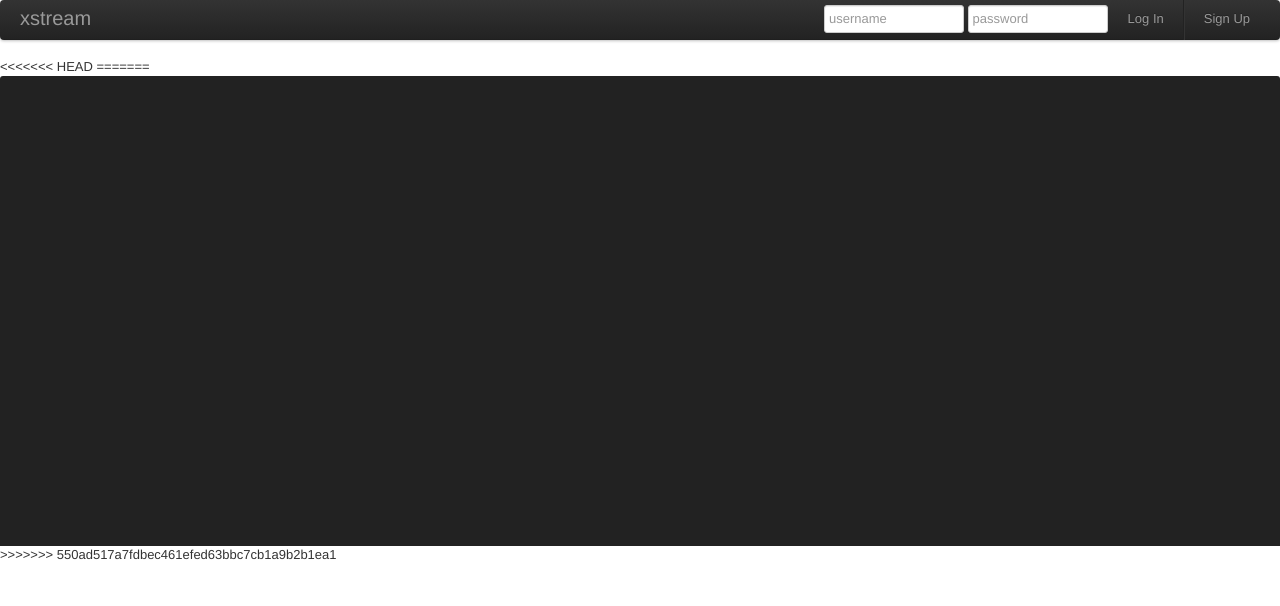
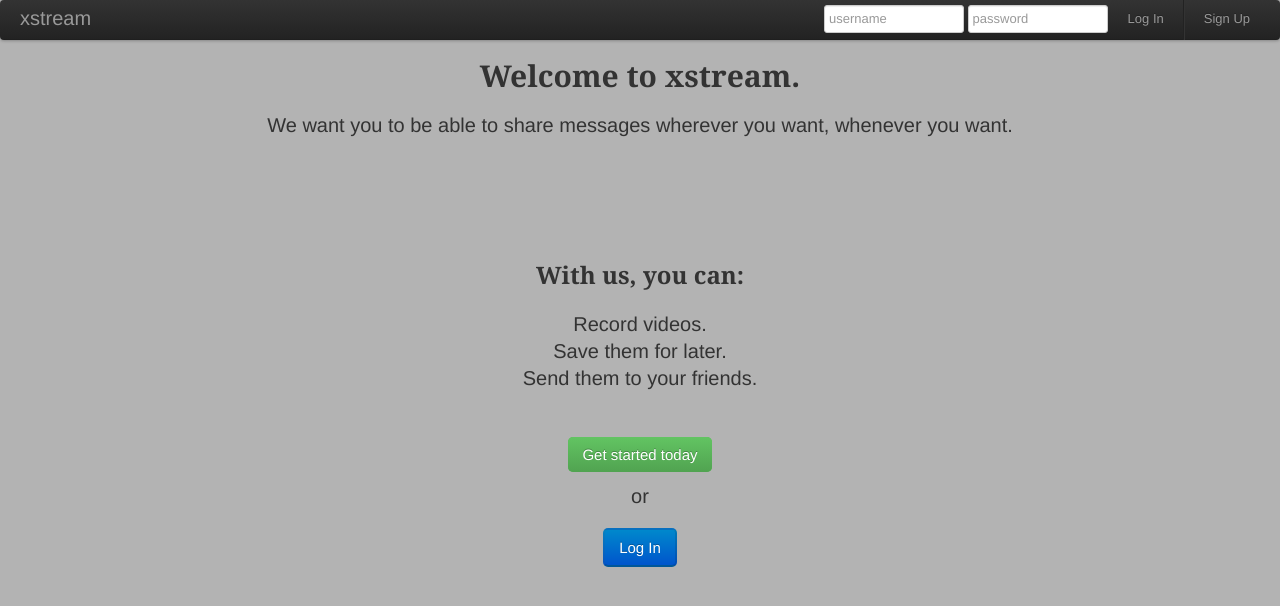
Before and after one commit to terencekwt/xstream, a PHP site: page /xstream/ in a window 1280 px wide. Shown: the top 606 px of the page. Run offline with PHP 8.4, Linux system fonts and the light colour scheme; some libraries are stand-ins or nearby versions.

Commit message:
All updated.

```diff
--- a/css/style.css
+++ b/css/style.css
@@ -6,13 +6,6 @@ div#camera_panel {
 	-moz-border-radius: 3px 3px 0px 0px;
 	border-radius: 3px 3px 0px 0px;
 	width: 100%;
-}
-
-div#camera {
-	width: 600px;
-	height: 450px;
-	margin-left: auto;
-	margin-right: auto;
 }
 
 .box{
@@ -38,3 +31,44 @@ div#myTab {
 
 	margin: auto auto auto auto;
 }
+
+div#camera_panel {
+	background-color: #222222;
+	padding: 10px 0px 10px 0px;
+
+	-webkit-border-radius: 3px 3px 0px 0px;
+	-moz-border-radius: 3px 3px 0px 0px;
+	border-radius: 3px 3px 0px 0px;
+}
+
+div#camera {
+	width: 600px;
+	height: 450px;
+
+	position: fixed;
+	top: 50%;
+	left: 50%;
+    margin-top: -50px;
+    margin-left: -100px;
+}
+
+.get-started {
+	text-align:center;
+}
+
+h1,h2 {
+	font-family:georgia, sans-serif, Geneva;
+}
+
+.lead {
+	text-align: center;
+}
+
+.bullets {
+	text-align:center;
+	padding:100px 0px 0px 0px;
+}
+
+body {
+	background-color:#B3B3B3;
+}
--- a/index.html
+++ b/index.html
@@ -130,6 +130,12 @@
       }
     }
 </script>
+<script type="text/javascript">
+		function login_cursor(elemId) {
+			//confirm(elemId);
+			document.getElementById(elemId).focus();
+		}
+	</script>
 </head>
 
 <body>
@@ -147,7 +153,7 @@
 			</ul>
 
 			<form id="login_form" class="navbar-form pull-right" action="login.php" method="post">
-			  <input type="text" name="username" class="span2" placeholder="username">
+			  <input type="text" name="username" class="span2" placeholder="username" id="login_username">
 			  <input type="text" name="pass" class="span2" placeholder="password" onkeyup="return key_login(event);">
 			</form>
 		</div>
@@ -159,12 +165,24 @@
 <!--
 <input type="file" accept="image/*;capture=camera">
 -->
-<<<<<<< HEAD
-=======
-<div id="camera_panel">
-	<div id="camera"></div>
-</div>
->>>>>>> 550ad517a7fdbec461efed63bbc7cb1a9b2b1ea1
+	<h1 align="center">Welcome to xstream.</h1><br />
+	<div class="lead">We want you to be able to share messages wherever you want, whenever you want.</div>
+
+	<div class="bullets">
+		<h2>With us, you can:</h2><br />
+			<div class="lead">
+				Record videos.<br />
+				Save them for later.<br />
+				Send them to your friends.<br />
+			</div>
+	</div>
+
+	<br /><br />
+	<div class="get-started">
+		<a class="btn-large btn-success" data-toggle="modal" href="#SignUp_Modal">Get started today</a><br /><br />
+		<div class="lead">or</div>
+		<button class="btn-large btn-primary" onclick="login_cursor('login_username');">Log In</button>
+	</div>
 
 
 
```
